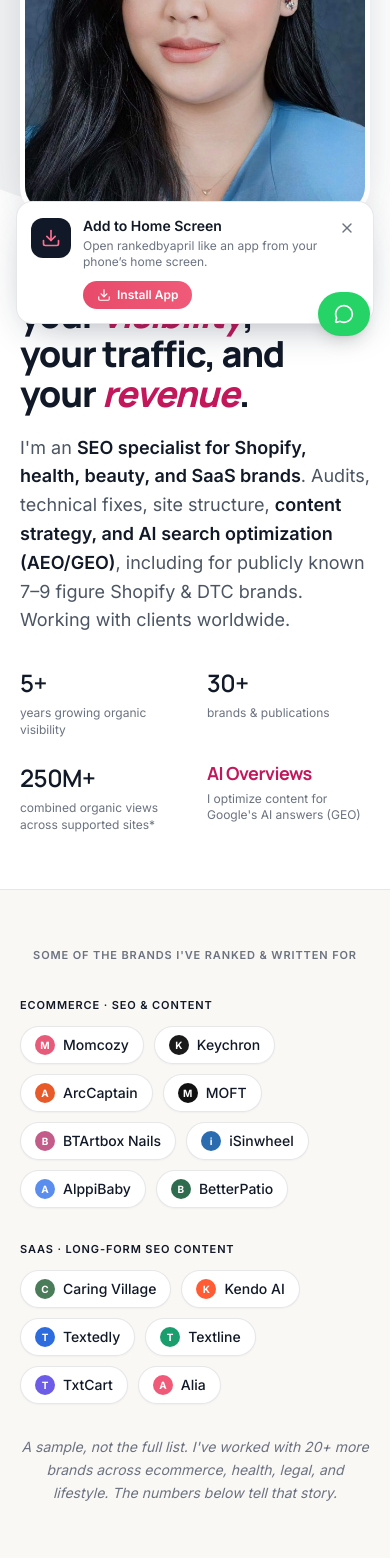
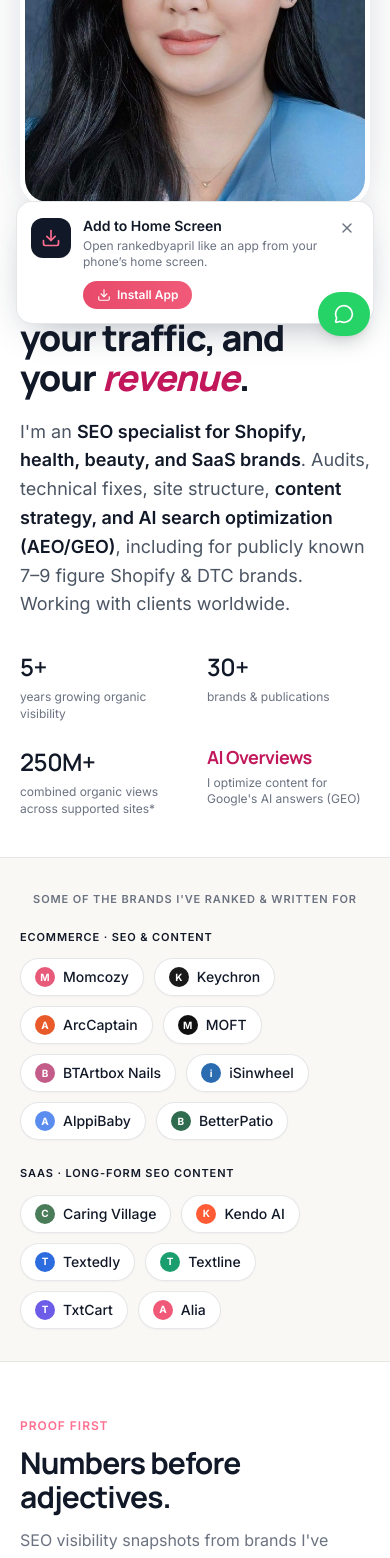
Before and after one commit to siddardhapabbu5-dot/rankedbyapril, a Next.js app: page / in a window 390 px wide. Shown: the part 432-1990 px from the top of the page. Built offline with nearby package versions, Linux system fonts and the light colour scheme; no server answers.

Commit message:
Improve Speed Index: SSR logos eagerly and drop content-visibility.
Keep hero+logos in the first paint for visual completeness, trim logos chrome, and avoid content-visibility delaying above-fold sections.

Co-authored-by: Cursor <cursoragent@cursor.com>

```diff
--- a/app/page.tsx
+++ b/app/page.tsx
@@ -13,8 +13,8 @@ export const metadata = buildMetadata({
 });
 
 /**
- * Eager above-the-fold: Hero + Logos only (fast LCP / SI).
- * Results + remaining sections mount after load+idle.
+ * Eager: Hero + Logos (SSR for Speed Index).
+ * Results and below mount after load+idle (TBT / DOM).
  */
 export default function HomePage() {
   return (
--- a/components/home/client-logos.tsx
+++ b/components/home/client-logos.tsx
@@ -37,13 +37,13 @@ function BrandPill({ brand }: { brand: Brand }) {
 
 export function ClientLogos() {
   return (
-    <section className="border-y border-brand-ink/8 bg-[#FAF8F5] section-pad dark:border-white/10 dark:bg-brand-surface/40">
+    <section className="border-y border-brand-ink/8 bg-[#FAF8F5] py-8 dark:border-white/10 dark:bg-brand-surface/40 md:py-10">
       <div className="container-page">
           <p className="text-center text-[11px] font-semibold uppercase tracking-[0.2em] text-brand-muted">
             Some of the brands I&apos;ve ranked &amp; written for
           </p>
 
-          <div className="section-gap grid gap-8 lg:grid-cols-2 lg:gap-12">
+          <div className="mt-5 grid gap-6 lg:grid-cols-2 lg:gap-12">
             <div>
               <p className="text-[11px] font-semibold uppercase tracking-[0.18em] text-brand-ink dark:text-white">
                 Ecommerce · SEO &amp; content
@@ -66,11 +66,6 @@ export function ClientLogos() {
               </ul>
             </div>
           </div>
-
-          <p className="mt-8 text-center text-sm italic leading-relaxed text-brand-muted">
-            A sample, not the full list. I&apos;ve worked with 20+ more brands across ecommerce,
-            health, legal, and lifestyle. The numbers below tell that story.
-          </p>
       </div>
     </section>
   );
--- a/components/home/hero.tsx
+++ b/components/home/hero.tsx
@@ -16,12 +16,7 @@ export function Hero() {
 
   return (
     <section className="relative overflow-hidden bg-background dark:bg-background">
-      <div
-        className="pointer-events-none absolute -left-40 top-10 h-[32rem] w-[32rem] rounded-full bg-brand-ink/5 dark:bg-brand-surface"
-        aria-hidden
-      />
-
-      <div className="container-page relative grid items-start gap-10 pb-14 pt-10 md:gap-12 md:pb-16 md:pt-12 lg:grid-cols-12">
+      <div className="container-page relative grid items-start gap-8 pb-10 pt-8 md:gap-12 md:pb-16 md:pt-12 lg:grid-cols-12">
         <div className="order-2 lg:order-1 lg:col-span-7 lg:pt-2">
           <HeroCopy
             fallback={
--- a/components/shared/deferred-mount.tsx
+++ b/components/shared/deferred-mount.tsx
@@ -18,7 +18,7 @@ function whenIdle(cb: () => void, timeout = 2500) {
 export function DeferredMount({
   children,
   minHeight = 480,
-  rootMargin = "80px",
+  rootMargin = "0px",
 }: {
   children: ReactNode;
   minHeight?: number;
--- a/styles/globals.css
+++ b/styles/globals.css
@@ -204,8 +204,6 @@ nav[aria-label="Primary"] a {
 */
 .section-pad {
   padding-block: 3.5rem; /* 56px */
-  content-visibility: auto;
-  contain-intrinsic-size: auto 520px;
 }
 
 @media (min-width: 768px) {
```
